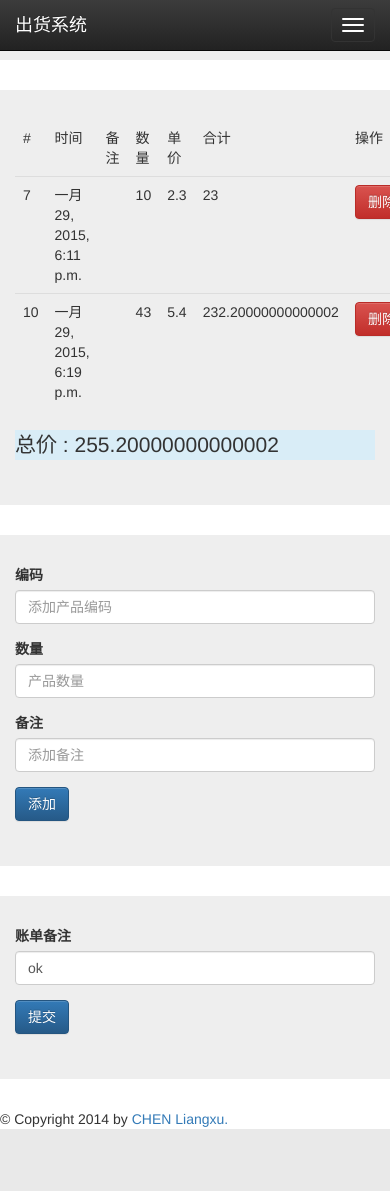
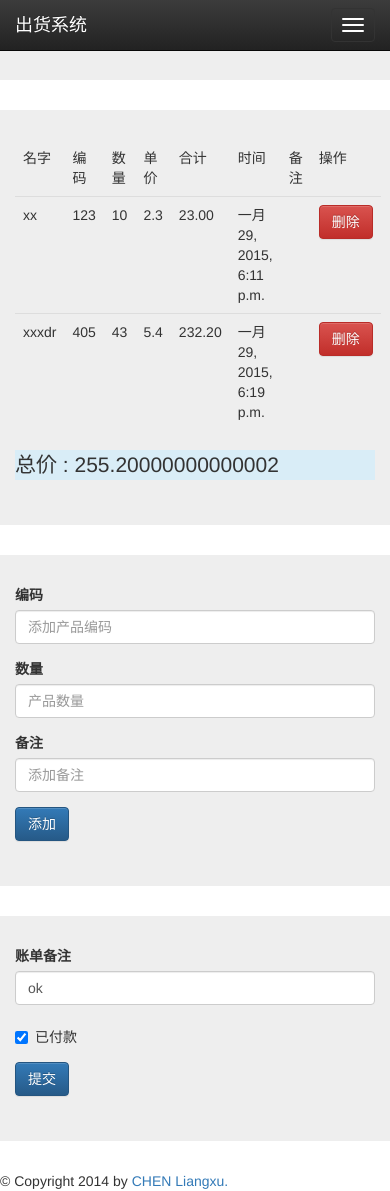
Before and after one commit to liangxuCHEN/financial, a Django app: page /bill_table_detail/1/ in a window 390 px wide; the page is wider, and only the part inside the window is pictured. Before the commit the page ends 1129 px from the top of that part, so only its background shows below. Run offline with Django 3.2, Linux system fonts and the light colour scheme; data comes from the database, SQL or seed files in the repository; both versions use the stored data as it was after the commit; some libraries are stand-ins or nearby versions.

Commit message:
fix bug add bill

```diff
--- a/Financial/urls.py
+++ b/Financial/urls.py
@@ -15,5 +15,6 @@ urlpatterns = patterns('',
     url(r'^bill_table_detail/(?P<table_id>\d+)/$', views.bill_table_detail, name='bill_table_detail'),
     url(r'^edit_bill_table/(?P<table_id>\d+)/$', views.edit_bill_table, name='edit_bill_table'),
     url(r'^add_bill$', views.add_bill, name='add_bill'),
+    url(r'^delete_bill/(?P<bill_id>\d+)/(?P<table_id>\d+)/$', views.delete_bill, name='delete_bill'),
     url(r'^admin/', include(admin.site.urls)),
 )
--- a/store/templates/bill_table_detail.html
+++ b/store/templates/bill_table_detail.html
@@ -1,6 +1,26 @@
 {% extends "base.html" %}
+{%block head %}
 {% block title %}Bill table Detail{% endblock %}
-
+<script type="text/javascript">
+function delete_bill(bill_id)
+  {
+  var name=prompt("请输入您的名字","Liangxu");
+  if (name!=null && name!="")
+  {
+    self.location="/delete_bill/"+bill_id+"/{{bill_table.id}}";
+    document.getElementById(bill_id).hidden = true;
+  }
+}
+</script>
+{% endblock %}
+{% block nav %}
+<div class="navbar-collapse collapse">
+    <ul class="nav navbar-nav">
+        <li ><a href="{%url 'item_index' %}">产品列表</a></li>
+        <li ><a href="{%url 'bill_table_index' %}">账单</a></li>
+    </ul>
+</div>
+{% endblock %}
 {% block content %}
 <div class="jumbotron" id="#error">
 {% if form.errors %}
@@ -22,18 +42,25 @@
 {% if bill_list %}
  <table class="table table-hover">
    <thead>
-     <tr><td>#</td><td>时间</td><td>备注</td><td>数量</td><td>单价</td><td>合计</td><td>操作</td></tr>
+     <tr><td>名字</td><td>编码</td><td>数量</td><td>单价</td><td>合计</td><td>时间</td><td>备注</td><td>操作</td></tr>
    </thead>
    <tbody>
   {% for bill in bill_list %}
-  	<tr>
-  	<td>{{bill.id}}</td>
-  	<td>{{bill.created_at}}</td>
-  	<td>{{bill.bill_comment}}</td>
+  	<tr id="{{bill.id}}">
+  	<td>{{ bill.item_code.name}}</td>
+    <td>{{ bill.item_code.code}}</td>
   	<td>{{bill.number}}</td>
     <td>{{ bill.item_code.price}}</td>
-    <td><script type="text/javascript">document.write({{ bill.number}} * {{ bill.item_code.price}})</script></td>
-    <td><button class="btn btn-danger">删除</button></td>
+    <td>
+    <script type="text/javascript">
+      price = {{ bill.number}} * {{ bill.item_code.price}};
+      var num = new Number(price);
+      document.write(num.toFixed(2));
+    </script>
+    </td>
+    <td>{{bill.created_at}}</td>
+    <td><a href="{% url 'delete_bill' bill.id bill_table.id %}" id="delete_bill">{{bill.bill_comment}}</a></td>
+    <td><button onclick="delete_bill({{bill.id}})" class="btn btn-danger">删除</button></td>
   	</tr>
   {% endfor %}
  </table>
@@ -48,13 +75,13 @@
 <div class="form-group">
       <label class="col-sm-2 control-label">编码</label>
       <div class="col-sm-10">
-         <input type="text" class="form-control" name="item_code" placeholder="添加产品编码"/>
+         <input type="number" class="form-control" name="item_code" placeholder="添加产品编码" required="required"/>
       </div>
 </div>
 <div class="form-group">
       <label class="col-sm-2 control-label">数量</label>
       <div class="col-sm-10">
-         <input type="text" class="form-control" name="number" placeholder="产品数量"/>
+         <input type="number" class="form-control" name="number" placeholder="产品数量" required="required"/>
       </div>
 </div>
 <div class="form-group">
@@ -87,6 +114,19 @@
 </div>
 <div class="form-group">
     <div class="col-sm-offset-2 col-sm-10">
+      <div class="checkbox">
+          <label>
+          {% if bill_table.is_pay %}
+          <input type="checkbox" name="is_pay" checked="checked"> 已付款
+          {% else %}
+          <input type="checkbox" name="is_pay" > 已付款
+          {% endif %}
+          </label>
+        </div>
+    </div>
+</div>
+<div class="form-group">
+    <div class="col-sm-offset-2 col-sm-10">
     <input type="submit" value="提交" class="btn btn-primary"/>
     </div>
 </div>
--- a/store/templates/index.html
+++ b/store/templates/index.html
@@ -3,8 +3,8 @@
 {% block nav %}
 <div class="navbar-collapse collapse">
     <ul class="nav navbar-nav">
-        <li ><a href="#item">产品列表</a></li>
-        <li ><a href="#bill">账单</a></li>
+        <li ><a href="{%url 'item_index' %}">产品列表</a></li>
+        <li ><a href="{%url 'bill_table_index' %}">账单</a></li>
     </ul>
 </div>
 {% endblock %}
--- a/store/views.py
+++ b/store/views.py
@@ -76,15 +76,25 @@ def edit_bill_table(request, table_id):
         bill_table = Bill_table.objects.get(id=table_id)
         if data['comment']:
             bill_table.comment = data['comment']
-            bill_table.save()
+        else:
+            bill_table.comment = ""
+        if 'is_pay' in data:
+            bill_table.is_pay = True
+        else:
+            bill_table.is_pay = False
+        bill_table.save()
         return redirect('/bill_table')
     else:
         return redirect('/bill_table')
 
 def bill_table_detail(request, table_id):
     content = {}
+    items = Item.objects.filter()
+    code = []
+    for item in items:
+        code.append(item.code)
+    content["code"] =code
     content['bill_list'] = Bill.objects.filter(bill_table_id=table_id)
-
     total_price = 0
     for bill in content['bill_list']:
         total_price += bill.number * bill.item_code.price
@@ -98,9 +108,16 @@ def bill_table_detail(request, table_id):
 def add_bill(request):
     if request.method == 'POST':
         data = request.POST
-        print data
-        form = BillForm(data)
-        form.save()
-        return redirect("/bill_table_detail/"+data['bill_table'])
+        if Item.objects.filter(id=data['item_code']):
+            form = BillForm(data)
+            form.save()
+            return redirect("/bill_table_detail/"+data['bill_table'])
+        else:
+            return redirect("/bill_table_detail/"+data['bill_table'])
     else:
         return redirect("/bill_table_detail/"+data['bill_table'])
+
+def delete_bill(request, bill_id, table_id):
+    bill = Bill.objects.get(id=bill_id)
+    bill.delete()
+    return redirect("/bill_table_detail/"+table_id)
```
Also changed, not shown: store/templates/bill_table_index.html (+19 -4 lines), store/templates/item.html (+8 -1 lines), store/templates/item_create.html (+5 -5 lines), db.sqlite3, 2 other files.
